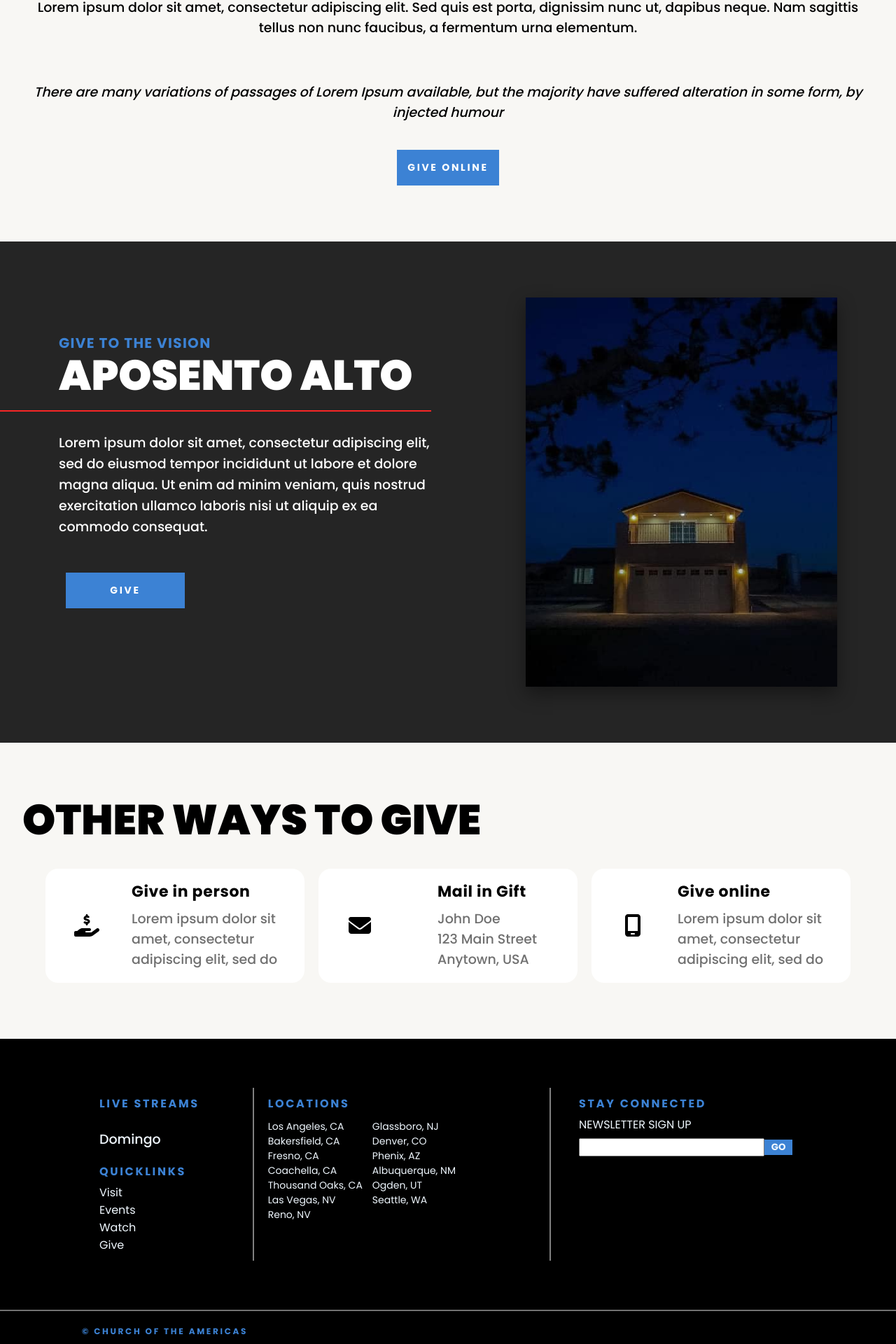
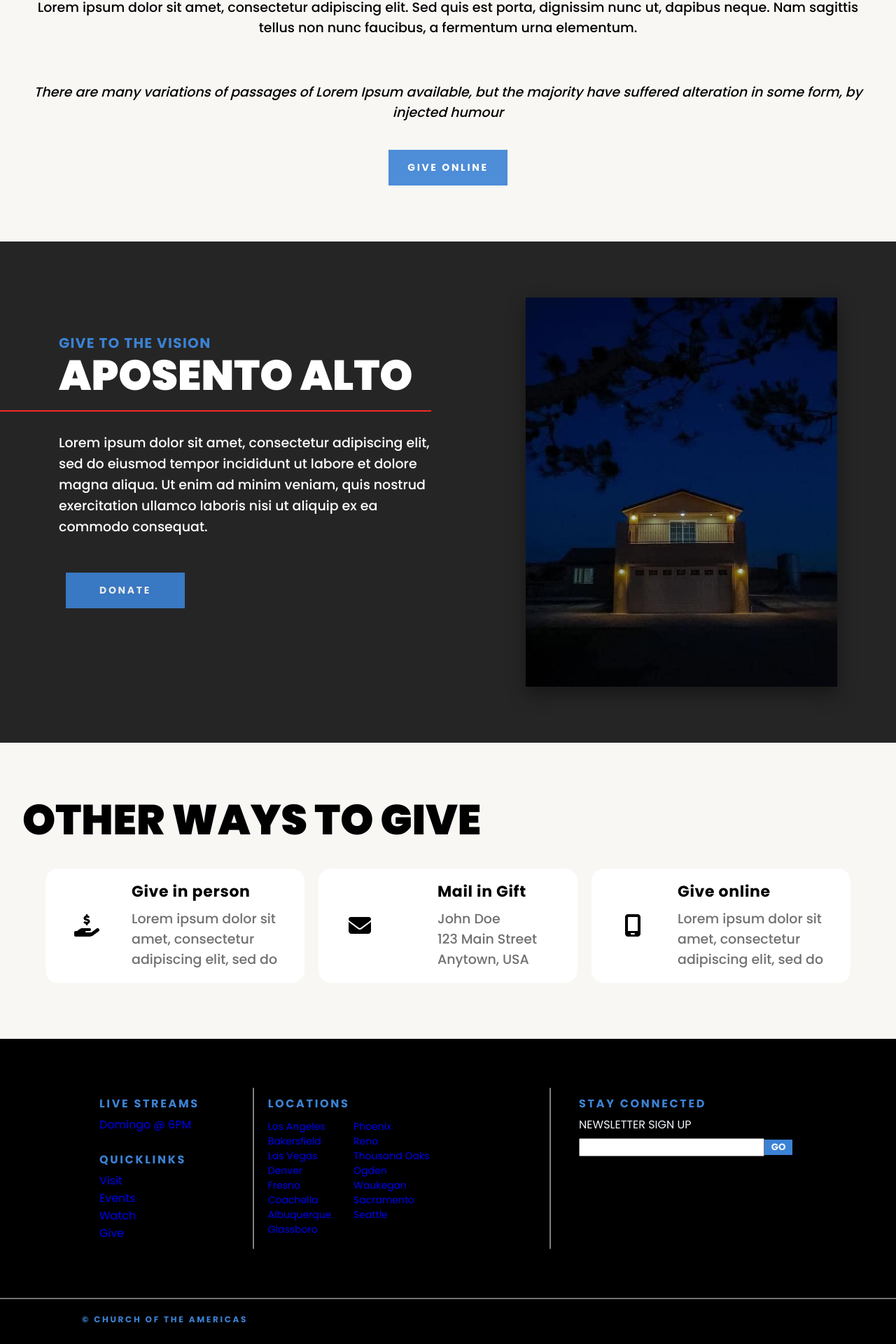
Before and after one commit to Jr-rojas/COTA, a React (Create React App) app: page /give in a window 1280 px wide. Shown: the part 622-2542 px from the top of the page at 70% size. Built offline with nearby package versions, Linux system fonts and the light colour scheme.

Commit message:
Footer links & Button update

```diff
--- a/src/App.js
+++ b/src/App.js
@@ -21,9 +21,6 @@ function App() {
             <Route path="/give" element={<Give/>}/>
           </Routes>
           <Footer/>
-        {/* <div className='alerts'>
-          This website is under construction. Links and buttons might not work.
-      </div> */}
     </>
   );
 }
--- a/src/components/Button.js
+++ b/src/components/Button.js
@@ -1,33 +1,60 @@
 import { Link } from "react-router-dom"
 import styles from "./Button.module.css"
 
-export default function Button({title, type, link, onClick, bgColor, hoverColor}){
+export default function Button({title, type, link, onClick, bgColor, hoverColor, disabled}){
     const bgClass = bgColor ? styles[`bg-${bgColor}`] : "";
     const hoverClass = hoverColor ? styles[`hover-${hoverColor}`] : "";
+    const disabledClass = disabled ? styles.disabled : "";
+
+    const handleClick = (e) => {
+        if (disabled) {
+            e.preventDefault();
+        } else if (onClick) {
+            onClick(e);
+        }
+    };
 
     const renderButton = () => {
         switch (type){
             case 'link':
                 return(
-                    <Link to={link} className={`${styles.button} ${bgClass} ${hoverClass}`}>
+                    <Link
+                        to={disabled ? "#" : link}
+                        className={`${styles.button} ${bgClass} ${hoverClass} ${disabledClass}`}
+                        onClick={handleClick}
+                    >
                         {title}
                     </Link>
                 )
             case 'external' :
                 return (
-                    <a href={link} className={`${styles.button} ${bgClass} ${hoverClass}`} target="_blank" rel="noopener noreferrer">
+                    <a
+                        href={disabled ? "/" : link}
+                        className={`${styles.button} ${bgClass} ${hoverClass} ${disabledClass}`}
+                        target="_blank" rel="noopener noreferrer"
+                        onClick={handleClick}
+                    >
                         {title}
                     </a>
                 )
             case 'submit' :
                 return (
-                    <button type='submit' className={`${styles.button} ${bgClass} ${hoverClass}`} onClick={onClick}>
+                    <button
+                        type='submit'
+                        className={`${styles.button} ${bgClass} ${hoverClass} ${disabledClass}`}
+                        onClick={handleClick}
+                        disabled={disabled}
+                    >
                         {title}
                     </button>
                 )
             default:
                 return(
-                    <button className={`${styles.button} ${bgClass} ${hoverClass}`} onClick={onClick}>
+                    <button
+                        className={`${styles.button} ${bgClass} ${hoverClass} ${disabledClass}`}
+                        onClick={handleClick}
+                        disabled={disabled}
+                    >
                         {title}
                     </button>
                 )
--- a/src/components/Button.module.css
+++ b/src/components/Button.module.css
@@ -11,8 +11,14 @@
     font-size: 14px;
     text-transform: uppercase;
     letter-spacing: 2pt;
+    display: inline-block;
     min-width: 170px;
     text-decoration: none;
+}
+
+.disabled{
+    opacity: 0.9;
+    cursor: not-allowed;
 }
 
 .bg-light{
--- a/src/components/Footer.js
+++ b/src/components/Footer.js
@@ -1,14 +1,18 @@
 import FooterStyles from './Footer.module.css'
 import { Link, useMatch, useResolvedPath } from "react-router-dom";
+import { selectAllChurches } from '../features/churches/churchesSlice';
 
 export default function Footer(){
+    const locations = selectAllChurches();
+
     return(
         <>
             <section className={FooterStyles.section}>
                 <div className={FooterStyles.content}>
                     <div className={FooterStyles.container}>
                         <h5>LIVE STREAMS</h5>
-                        <p>Domingo</p>
+                        <a href="https://www.facebook.com/churchoftheamericas" target="_blank" rel="noopener noreferrer">Domingo @ 6PM</a>
+                        <br/>
                         <h5>QUICKLINKS</h5>
                         <CustomLink to="/visit">Visit</CustomLink>
                         <CustomLink to="/events">Events</CustomLink>
@@ -18,19 +22,10 @@ export default function Footer(){
                     <div className={FooterStyles.container}>
                         <h5>LOCATIONS</h5>
                         <ul>
-                            <li><a href="/">Los Angeles, CA</a></li>
-                            <li><a href="/">Bakersfield, CA</a></li>
-                            <li><a href="/">Fresno, CA</a></li>
-                            <li><a href="/">Coachella, CA</a></li>
-                            <li><a href="/">Thousand Oaks, CA</a></li>
-                            <li><a href="/">Las Vegas, NV</a></li>
-                            <li><a href="/">Reno, NV</a></li>
-                            <li><a href="/">Glassboro, NJ</a></li>
-                            <li><a href="/">Denver, CO</a></li>
-                            <li><a href="/">Phenix, AZ</a></li>
-                            <li><a href="/">Albuquerque, NM</a></li>
-                            <li><a href="/">Ogden, UT</a></li>
-                            <li><a href="/">Seattle, WA</a></li>
+                            {locations.map((location) => {
+                                return (<Link to={`/visit/${location.id}`} key={location.id}className={FooterStyles.list}><li>{location.city}</li></Link>)
+                                })
+                            }
                         </ul>
                     </div>
                     <div className={FooterStyles.container}>
--- a/src/components/Footer.module.css
+++ b/src/components/Footer.module.css
@@ -1,5 +1,9 @@
 .section{
     background-color: black;
+}
+
+.section a:hover{
+
 }
 
 .section2{
@@ -56,28 +60,22 @@
     font-size: 14px;
 }
 
-.section a {
-    text-decoration: none;
-    color: inherit;
-}
-
+.section .list:visited,
 .section a:visited{
     text-decoration: none;
     color: inherit;
 }
 
-.section li{
+.section .list,
+.section li,
+.section a{
     text-decoration: none;
     list-style: none;
 }
 
-.container ul li a:hover{
-    cursor: pointer;
-    color: #3C82D4;
-}
-
-
-h5 ~ li:hover{
+h5 ~ li:hover,
+.container ul .list:hover,
+.section a:hover{
     cursor: pointer;
     color: #3C82D4;
 }
--- a/src/components/Hero.js
+++ b/src/components/Hero.js
@@ -1,6 +1,7 @@
 import styles from './Hero.module.css'
+import Button from './Button'
 
-export default function Hero({ title, btnText, btnText2 }) {
+export default function Hero({ title }) {
     return (
         <div className={styles.section}>
             <div className={styles.hero}>
@@ -8,8 +9,17 @@ export default function Hero({ title, btnText, btnText2 }) {
                     <h1 className={styles.heroText}>{title}</h1>
                     <div className={styles.buttonGroup}>
                         <div className={styles.btns}>
-                            <a href="/">Soy Nuevo</a>
-                            <a href="https://www.youtube.com/@ChurchoftheAmericas" target="_blank" rel="noreferrer">En Vivo</a>
+                            <Button
+                                type="link"
+                                disabled={true}
+                                title="Soy Nuevo"
+                                link="/new"
+                            />
+                            <Button
+                                type="external"
+                                title="En Vivo"
+                                link="https://www.youtube.com/@ChurchoftheAmericas"
+                            />
                         </div>
                     </div>
                 </div>
--- a/src/pages/Give.js
+++ b/src/pages/Give.js
@@ -1,11 +1,12 @@
 import HeroAlt from "../components/HeroAlt";
-import styles from './Home.module.css'
+import styles from './Home.module.css';
 import { FlexCard, FlexCenter } from "../components/Flex";
 import { Container } from "../components/StyledContainer";
 import { FontAwesomeIcon } from '@fortawesome/react-fontawesome';
 import { faHandHoldingDollar, faEnvelope, faMobileScreen } from '@fortawesome/free-solid-svg-icons';
 import image from "../app/shared/img/aposento.jpg"
 import { StyledCard } from "../components/StyledCard";
+import Button from "../components/Button";
 
 export default function Give() {
     return (
@@ -19,7 +20,14 @@ export default function Give() {
                         <p>Lorem ipsum dolor sit amet, consectetur adipiscing elit. Sed quis est porta, dignissim nunc ut, dapibus neque. Nam sagittis tellus non nunc faucibus, a fermentum urna elementum.</p>
                         <br />
                         <p><em>There are many variations of passages of Lorem Ipsum available, but the majority have suffered alteration in some form, by injected humour</em></p>
-                        <span className='buttons hover-dark'><a href='/events'>Give Online</a></span>
+                        <Button
+                            type="externa;"
+                            title="Give Online"
+                            link="/give"
+                            bgColor="blue"
+                            hoverColor="dark"
+                            disabled={true}
+                        />
                     </Container>
                 </FlexCenter>
             </section>
@@ -30,9 +38,14 @@ export default function Give() {
                         <h1 className={styles.h1}>Aposento Alto</h1>
                         <hr className={styles.hr} />
                         <p className={styles.p}>Lorem ipsum dolor sit amet, consectetur adipiscing elit, sed do eiusmod tempor incididunt ut labore et dolore magna aliqua. Ut enim ad minim veniam, quis nostrud exercitation ullamco laboris nisi ut aliquip ex ea commodo consequat.</p>
-                        <div className='buttons lg la hover-light'>
-                            <a href="/">Give</a>
-                        </div>
+                        <Button
+                            type="external"
+                            title="Donate"
+                            link="/give"
+                            bgColor="blue"
+                            hoverColor="light"
+                            disabled={true}
+                        />
                     </div>
                     <div className={styles.img} style={{ backgroundImage: `url(${image})` }} />
                 </div>
--- a/src/pages/Watch.js
+++ b/src/pages/Watch.js
@@ -5,6 +5,7 @@ import albumBK from "../app/shared/img/luz_a_las_naciones.jpg"
 import albumLA2 from "../app/shared/img/tu_eres_dios.png"
 import styles from "./Watch.module.css"
 import {Container} from "../components/StyledContainer"
+import Button from "../components/Button"
 import { FontAwesomeIcon } from '@fortawesome/react-fontawesome';
 import { faSpotify, faItunes, faSoundcloud } from '@fortawesome/free-brands-svg-icons';
 
@@ -15,9 +16,12 @@ export default function Watch(){
         <>
             <HeroAlt page="Watch" img={watchImg} hasGradient={true}
                 children={<h3 style={{color: "#e9eaec", margin:"0"}}>Join us live every Sunday @ 6:00PM &  <br/> Wednesday @ 6:00PM from our central church.</h3>}
-                button={<div className='buttons lg la hover-light'>
-                            <a href="https://www.facebook.com/churchoftheamericas" target="_blank" rel="noreferrer" style={{backgroundColor: "#F82626"}}>Live</a>
-                        </div>}
+                button={<Button
+                            title="Live"
+                            type="external"
+                            link="https://www.facebook.com/churchoftheamericas"
+                            bgColor="blue"
+                            hoverColor="light"/>}
             />
             <section>
 
```
Also changed, not shown: src/pages/Home.js (+29 -67 lines).
